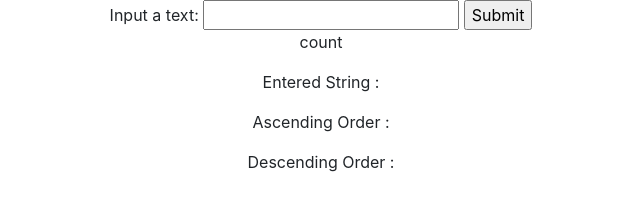
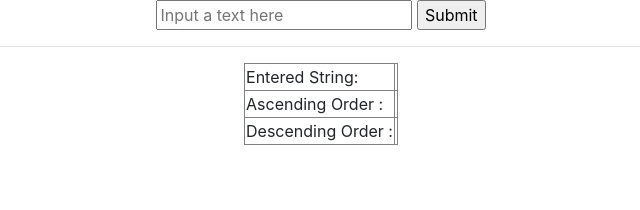
Before and after one commit to hazybless/FDC_TAJOR_TRAINING, a plain HTML site: page JAVASCRIPT/Activity4/activities/FDC_JS_ACTIVITY_1_3.html in a window 1280 px wide. Shown: the whole page, without its empty margins (319-959 px from the left). Drawn offline with nearby package versions, Linux system fonts and the light colour scheme.

Commit message:
master:modified files

```diff
--- a/JAVASCRIPT/Activity4/activities/FDC_JS_ACTIVITY_1_3.html
+++ b/JAVASCRIPT/Activity4/activities/FDC_JS_ACTIVITY_1_3.html
@@ -16,20 +16,29 @@
 </head>
 <body>
 	<div align="center">
-	  <form>
-	    Input a text: <input id="number" type="text" name="number" value="">
-	    <input type="button" value="Submit" onclick="countStr()">
-	    <div>
-	      count
-	      <p id="demo0"></p>
-	    </div>
-	  </form>
-	  Entered String :
-	  <p id="demo"></p>
-	  Ascending Order :
-	  <p id="demo1"></p>
-	  Descending Order :
-	  <p id="demo2"></p>
+		<div>
+		  <form>
+			    <input id="number" type="text" name="number" value="" placeholder="Input a text here">
+			    <input type="button" value="Submit" onclick="countStr()">
+		  </form>
+		</div>
+		<hr>
+	 	<div>
+	 		<table align="center" border="1">
+				<tr>
+					<td>Entered String: </td>
+					<td><p id="demo"></p></td>
+				</tr>
+				<tr>
+					<td>Ascending Order :</td>
+					<td><p id="demo1"></p></td>
+				</tr>
+				<tr>
+					<td>Descending Order :</td>
+					<td><p id="demo2"></p></td>
+				</tr>
+			</table>
+	 	</div>
 	</div>
 </body>
 </html>
--- a/JAVASCRIPT/Activity4/activities/js/jsbity1.js
+++ b/JAVASCRIPT/Activity4/activities/js/jsbity1.js
@@ -20,10 +20,10 @@ var arrayasc = [];
 var arraydsc = [];
 function myFunction(){
 	var newArray = parseInt(document.getElementById("number").value);
+	if (Number.isNaN(newArray)) return;
 	array.push(newArray);
 	arrayasc.push(newArray);
 	arraydsc.push(newArray);
-
 	//entered numbers dislay here
 	document.getElementById("demo").innerHTML = array;
 	console.log(array);
@@ -70,10 +70,9 @@ function mySort_dsc(arr){
 var newArray = [];
 function countStr() {
   var newString = (document.getElementById("number").value);
+  if (Number.isNaN(newString)) return;
   newArray.push(newString);
 
-  //count string length
-  document.getElementById("demo0").innerHTML = newArray.length;
   document.getElementById("demo").innerHTML = newArray;
 
   var asc = countSort_asc(newArray);
```
